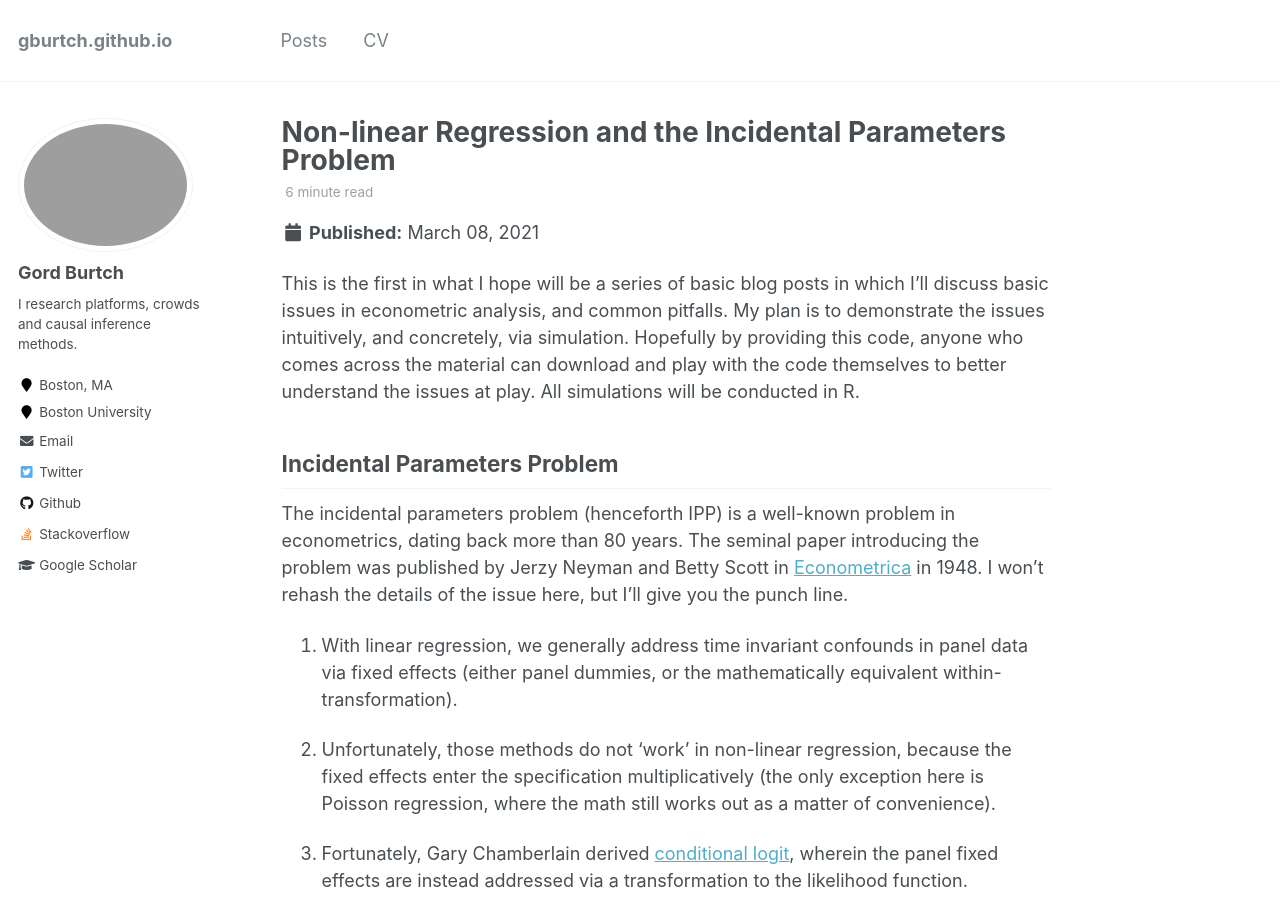
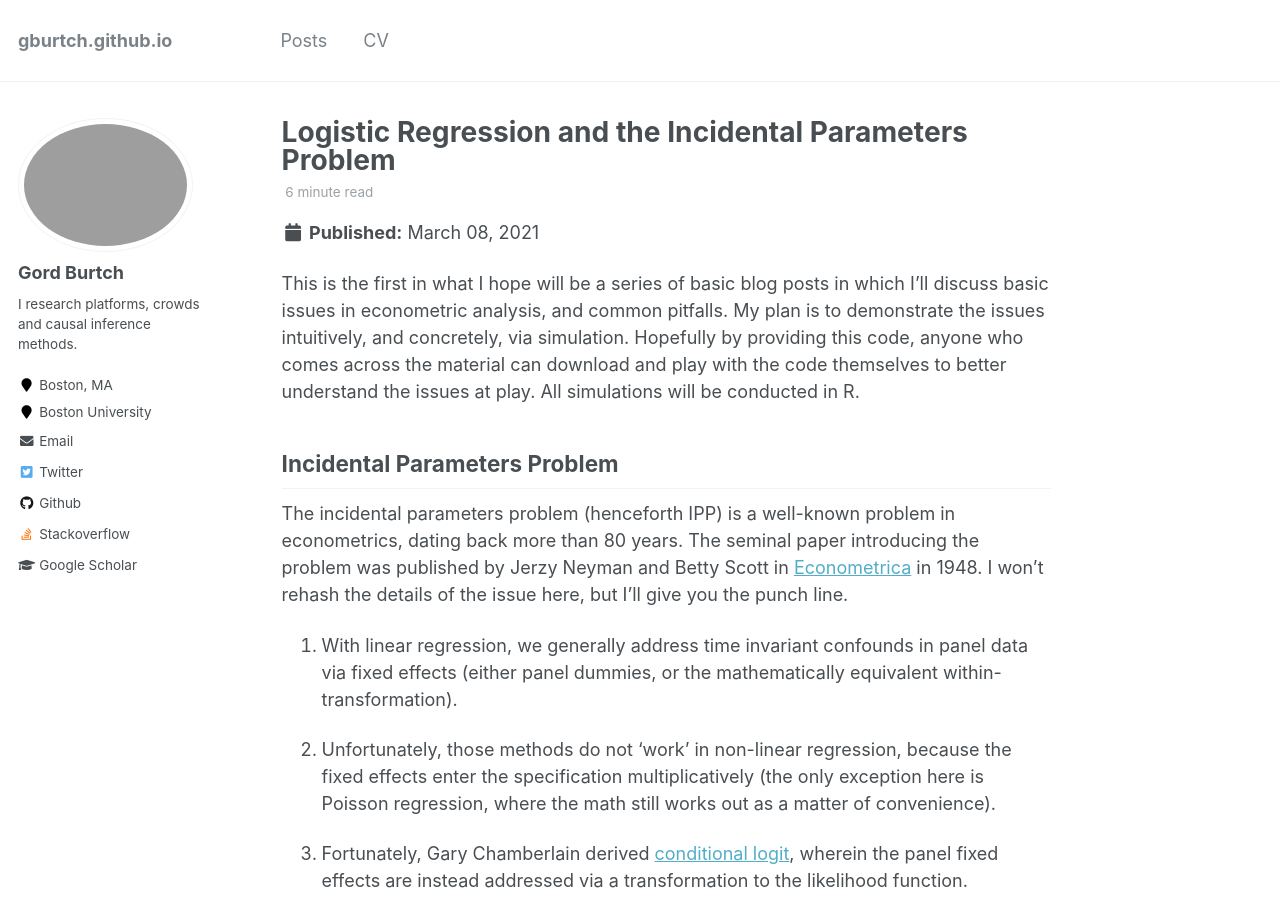
Before and after one commit to gburtch/gburtch.github.io, a Jekyll site: the page built from _posts/2021-03-08-logit-ipp.md, in a window 1280 px wide and 900 px high. Built offline with Jekyll 4.4.1, drawn with Linux system fonts in a browser that asks for light colours.

Commit message:
change post name.

```diff
--- a/_posts/2021-03-08-logit-ipp.md
+++ b/_posts/2021-03-08-logit-ipp.md
@@ -1,5 +1,5 @@
 ---
-title: Non-linear Regression and the Incidental Parameters Problem
+title: Logistic Regression and the Incidental Parameters Problem
 date: '2021-03-08'
 permalink: /posts/2021/03/logit-ipp/
 tags:
```
